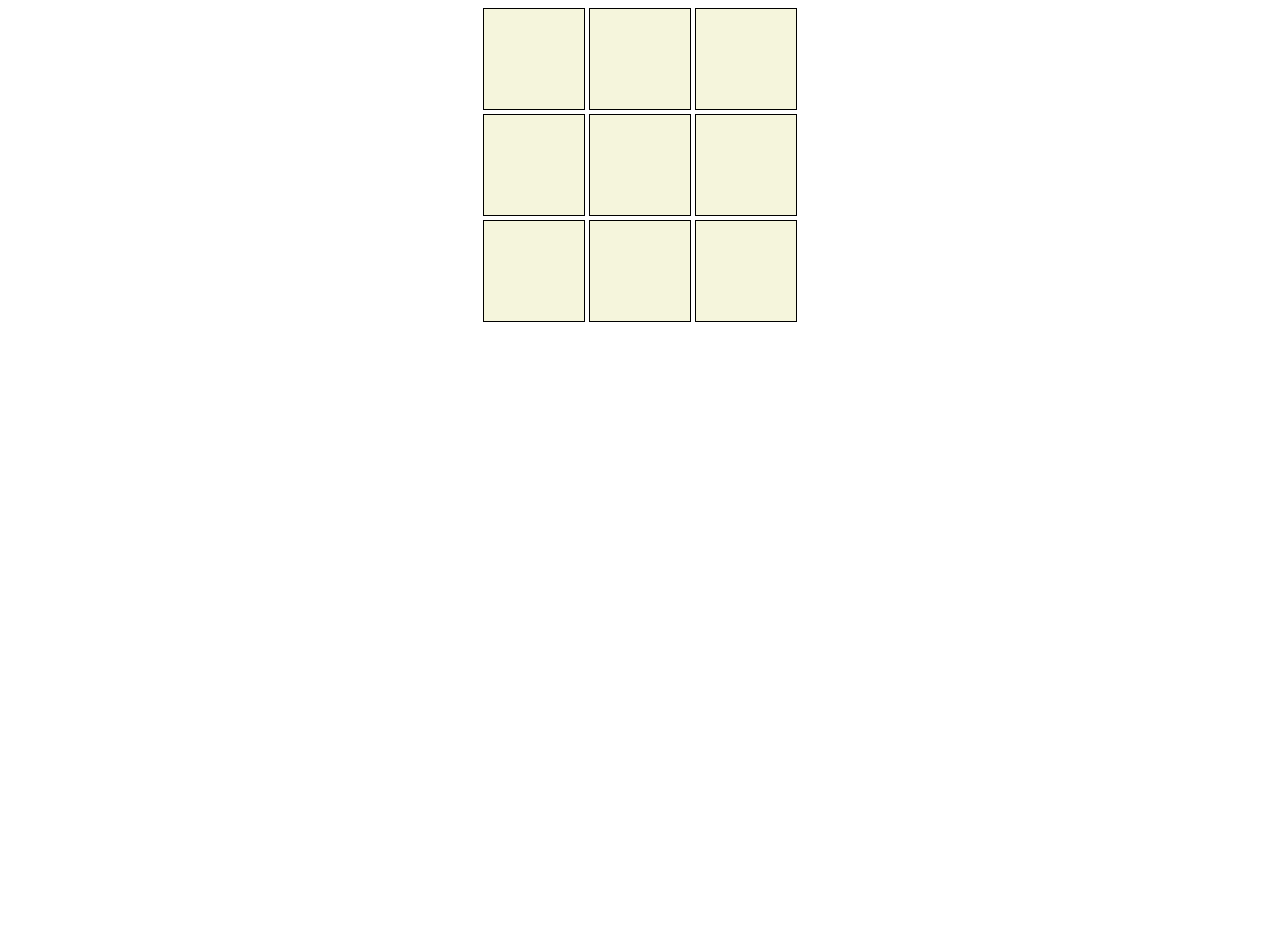
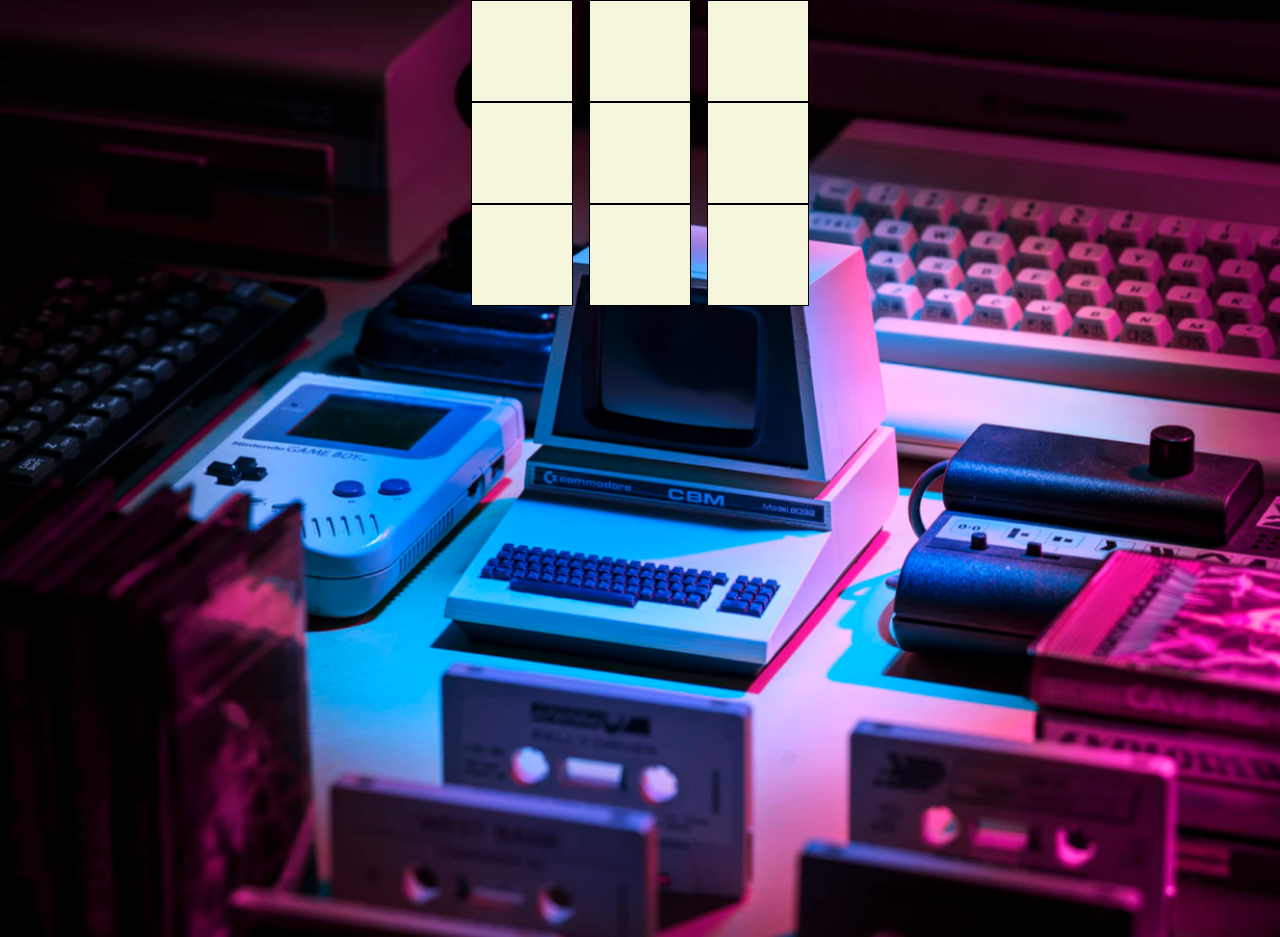
Before and after one commit to YuriODantas/Projects-ProgBr, a plain HTML site: page jogo-da-velha/index.html in a window 1280 px wide. Before the commit the page ends 800 px from the top, so only its background shows below. Drawn offline with Linux system fonts and the light colour scheme.

Commit message:
Create the main-container

```diff
--- a/jogo-da-velha/index.html
+++ b/jogo-da-velha/index.html
@@ -5,13 +5,17 @@
     <meta charset="UTF-8">
     <meta http-equiv="X-UA-Compatible" content="IE=edge">
     <meta name="viewport" content="width=device-width, initial-scale=1.0">
+    <link rel="shortcut icon" href="./assets/images/favicon.png" type="image/png">
+    <link rel="preconnect" href="https://fonts.gstatic.com">
+    <link href="https://fonts.googleapis.com/css2?family=Press+Start+2P&display=swap" rel="stylesheet">
 
     <link rel="stylesheet" href="./styles/reset.css">
     <link rel="stylesheet" href="./styles/components/style.css">
+    <link rel="stylesheet" href="./styles/components/main-container.css">
     <title>Jogo da Velha</title>
 </head>
 
-<body>
+<body class="main-container">
     <div class="stage">
         <div>
             <div id="0" class="square"></div>
--- /dev/null
+++ b/jogo-da-velha/styles/components/main-container.css
@@ -0,0 +1,14 @@
+.main-container{
+    display: flex;
+    flex-direction: column;
+    align-items: center;
+
+    min-height: 937px;
+
+    background-image: url("../../assets/images/background.png");
+    background-repeat: no-repeat;
+    background-size: cover;
+
+    font-family: 'Press Start 2P', cursive;
+    color: #fff;
+}
--- a/jogo-da-velha/styles/components/style.css
+++ b/jogo-da-velha/styles/components/style.css
@@ -16,7 +16,7 @@
 
 .o:after {
     position: absolute;
-    content: "\1F6E1";
+    content: "O";
     font-size: 50px;
     line-height: 100px;
     top: 0;
@@ -31,7 +31,7 @@
 
 .x:after {
     position: absolute;
-    content: "\2694";
+    content: "X";
     font-size: 50px;
     line-height: 100px;
     top: 0;
--- a/jogo-da-velha/styles/reset.css
+++ b/jogo-da-velha/styles/reset.css
@@ -0,0 +1,4 @@
+body, section, div, button, h1, p {
+    margin: 0;
+    padding: 0;
+}
```
Also changed, not shown: jogo-da-velha/assets/images/background.png (added), jogo-da-velha/assets/images/favicon.png (added).
